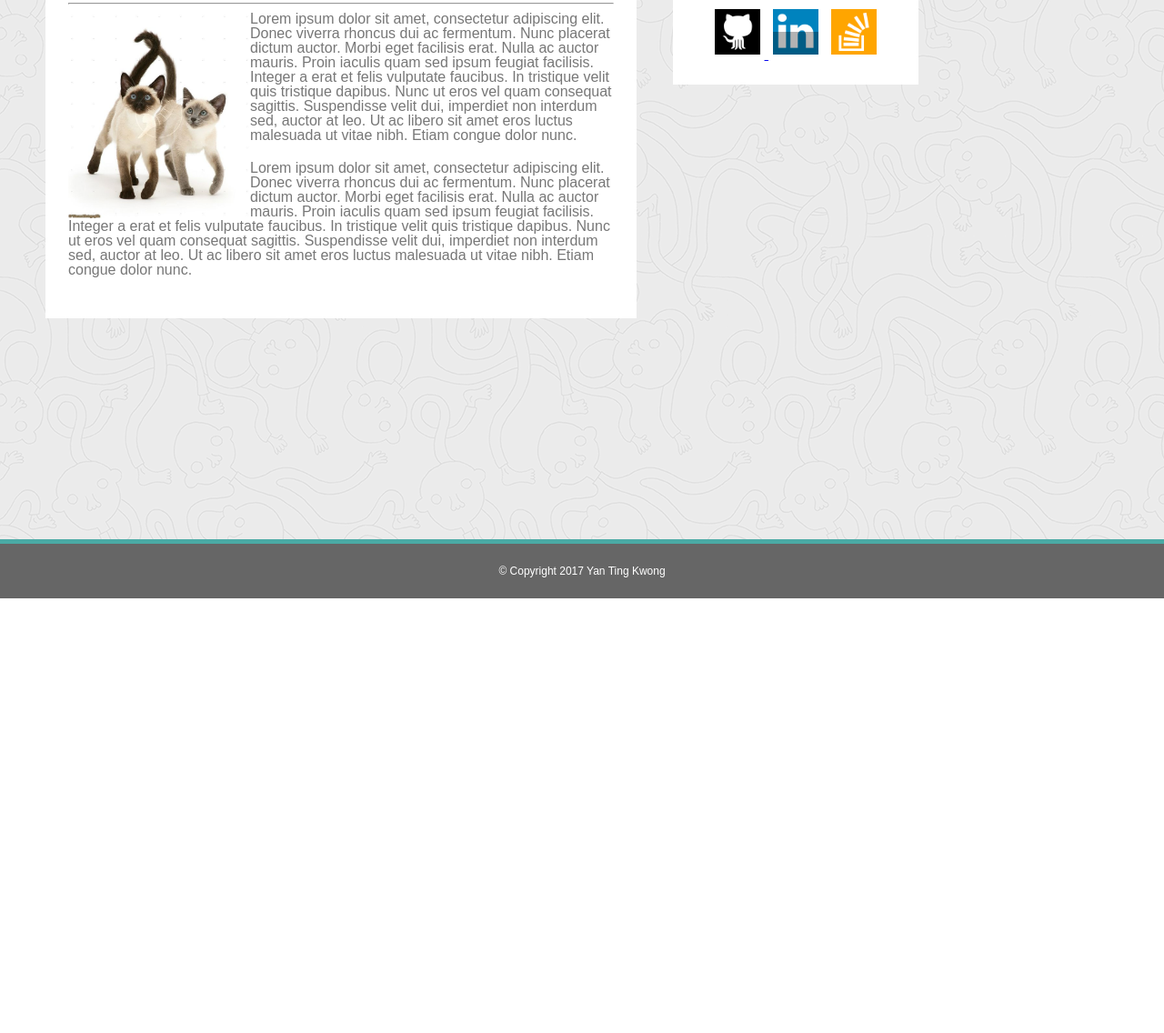
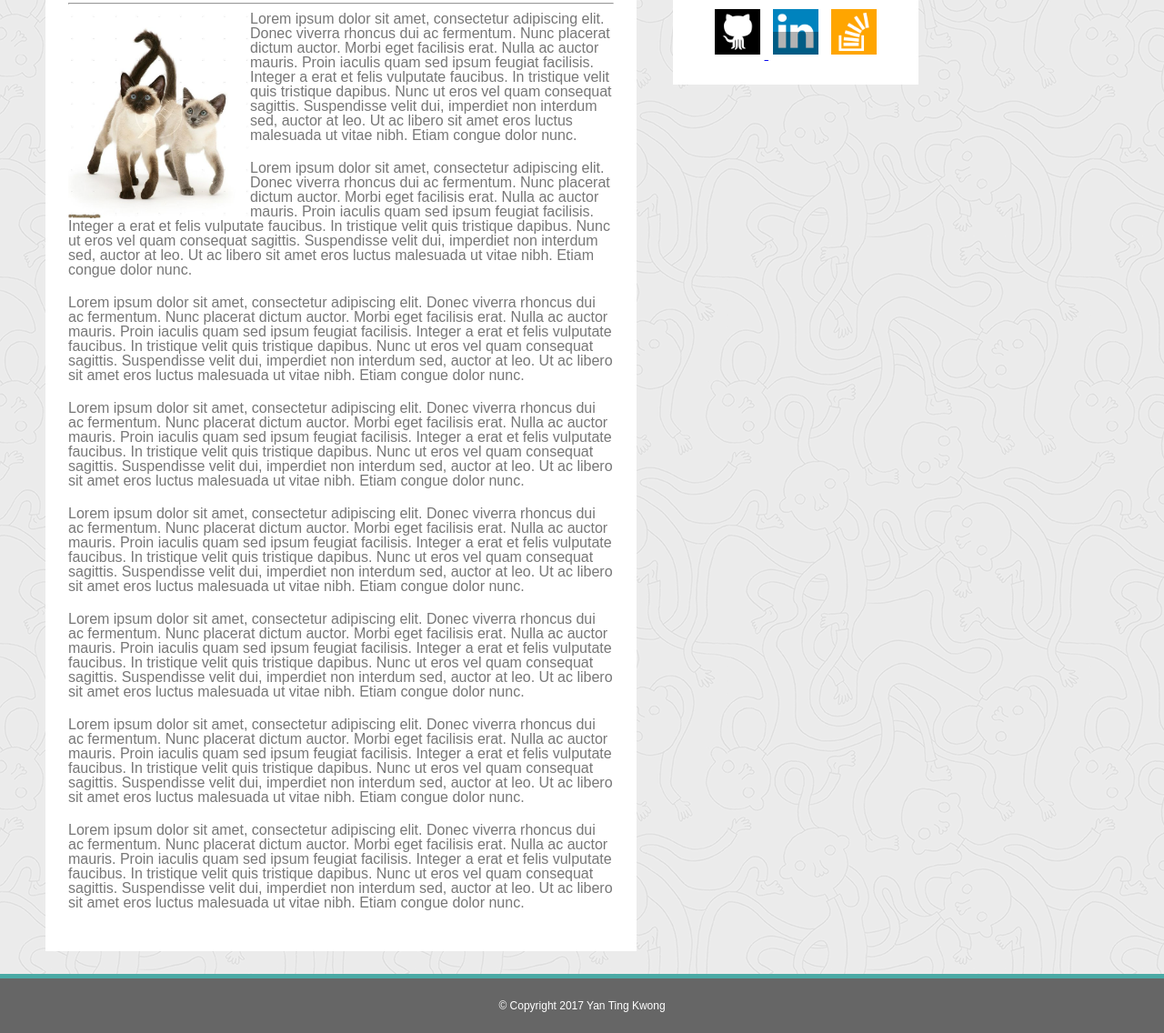
Before and after one commit to yankwong/Basic-Portfolio, a plain HTML site: page index.html in a window 1280 px wide. Shown: the part 142-1278 px from the top of the page at 91% size. Before the commit the page ends 800 px from the top, so only its background shows below. Drawn offline with nearby package versions, Linux system fonts and the light colour scheme.

Commit message:
sticky footer

```diff
--- a/assets/css/style.css
+++ b/assets/css/style.css
@@ -1,6 +1,8 @@
 body {
 	background: url('../images/ignasi_pattern_s.png');
 	font-family: 'Arial', 'Helvetica Neue', Helvetica, sans-serif;
+	display: flex;
+	flex-direction: column;
 }
 
 h1, h2, h3, h4 {
@@ -30,6 +32,7 @@ header {
 	display: flex;
 	align-item: center;
 	padding: 0 50px;
+	flex: 1 0 auto;
 }
 
 header::after {
@@ -69,6 +72,7 @@ header::after {
 }
 
 .main-container {
+	flex: 1 0 auto;
 	/*border: 1px solid #dddddd;*/
 	width: 960px;
 	padding: 0 50px;
@@ -110,9 +114,6 @@ header::after {
 }
 
 footer {
-	position: fixed;
-	width: 100%;
-	bottom: 0;
 	border-top: 5px solid #4aaaa5;
 	background-color: #666666;
 	color: #fff;
--- a/index.html
+++ b/index.html
@@ -40,6 +40,24 @@
 				<p>
 				Lorem ipsum dolor sit amet, consectetur adipiscing elit. Donec viverra rhoncus dui ac fermentum. Nunc placerat dictum auctor. Morbi eget facilisis erat. Nulla ac auctor mauris. Proin iaculis quam sed ipsum feugiat facilisis. Integer a erat et felis vulputate faucibus. In tristique velit quis tristique dapibus. Nunc ut eros vel quam consequat sagittis. Suspendisse velit dui, imperdiet non interdum sed, auctor at leo. Ut ac libero sit amet eros luctus malesuada ut vitae nibh. Etiam congue dolor nunc.
 				</p>
+				<p>
+				Lorem ipsum dolor sit amet, consectetur adipiscing elit. Donec viverra rhoncus dui ac fermentum. Nunc placerat dictum auctor. Morbi eget facilisis erat. Nulla ac auctor mauris. Proin iaculis quam sed ipsum feugiat facilisis. Integer a erat et felis vulputate faucibus. In tristique velit quis tristique dapibus. Nunc ut eros vel quam consequat sagittis. Suspendisse velit dui, imperdiet non interdum sed, auctor at leo. Ut ac libero sit amet eros luctus malesuada ut vitae nibh. Etiam congue dolor nunc.
+				</p>
+				<p>
+				Lorem ipsum dolor sit amet, consectetur adipiscing elit. Donec viverra rhoncus dui ac fermentum. Nunc placerat dictum auctor. Morbi eget facilisis erat. Nulla ac auctor mauris. Proin iaculis quam sed ipsum feugiat facilisis. Integer a erat et felis vulputate faucibus. In tristique velit quis tristique dapibus. Nunc ut eros vel quam consequat sagittis. Suspendisse velit dui, imperdiet non interdum sed, auctor at leo. Ut ac libero sit amet eros luctus malesuada ut vitae nibh. Etiam congue dolor nunc.
+				</p>
+				<p>
+				Lorem ipsum dolor sit amet, consectetur adipiscing elit. Donec viverra rhoncus dui ac fermentum. Nunc placerat dictum auctor. Morbi eget facilisis erat. Nulla ac auctor mauris. Proin iaculis quam sed ipsum feugiat facilisis. Integer a erat et felis vulputate faucibus. In tristique velit quis tristique dapibus. Nunc ut eros vel quam consequat sagittis. Suspendisse velit dui, imperdiet non interdum sed, auctor at leo. Ut ac libero sit amet eros luctus malesuada ut vitae nibh. Etiam congue dolor nunc.
+				</p>
+				<p>
+				Lorem ipsum dolor sit amet, consectetur adipiscing elit. Donec viverra rhoncus dui ac fermentum. Nunc placerat dictum auctor. Morbi eget facilisis erat. Nulla ac auctor mauris. Proin iaculis quam sed ipsum feugiat facilisis. Integer a erat et felis vulputate faucibus. In tristique velit quis tristique dapibus. Nunc ut eros vel quam consequat sagittis. Suspendisse velit dui, imperdiet non interdum sed, auctor at leo. Ut ac libero sit amet eros luctus malesuada ut vitae nibh. Etiam congue dolor nunc.
+				</p>
+				<p>
+				Lorem ipsum dolor sit amet, consectetur adipiscing elit. Donec viverra rhoncus dui ac fermentum. Nunc placerat dictum auctor. Morbi eget facilisis erat. Nulla ac auctor mauris. Proin iaculis quam sed ipsum feugiat facilisis. Integer a erat et felis vulputate faucibus. In tristique velit quis tristique dapibus. Nunc ut eros vel quam consequat sagittis. Suspendisse velit dui, imperdiet non interdum sed, auctor at leo. Ut ac libero sit amet eros luctus malesuada ut vitae nibh. Etiam congue dolor nunc.
+				</p>
+				<p>
+				Lorem ipsum dolor sit amet, consectetur adipiscing elit. Donec viverra rhoncus dui ac fermentum. Nunc placerat dictum auctor. Morbi eget facilisis erat. Nulla ac auctor mauris. Proin iaculis quam sed ipsum feugiat facilisis. Integer a erat et felis vulputate faucibus. In tristique velit quis tristique dapibus. Nunc ut eros vel quam consequat sagittis. Suspendisse velit dui, imperdiet non interdum sed, auctor at leo. Ut ac libero sit amet eros luctus malesuada ut vitae nibh. Etiam congue dolor nunc.
+				</p>
 			</div>
 
 			<div class="right-column white-bkg">
```
